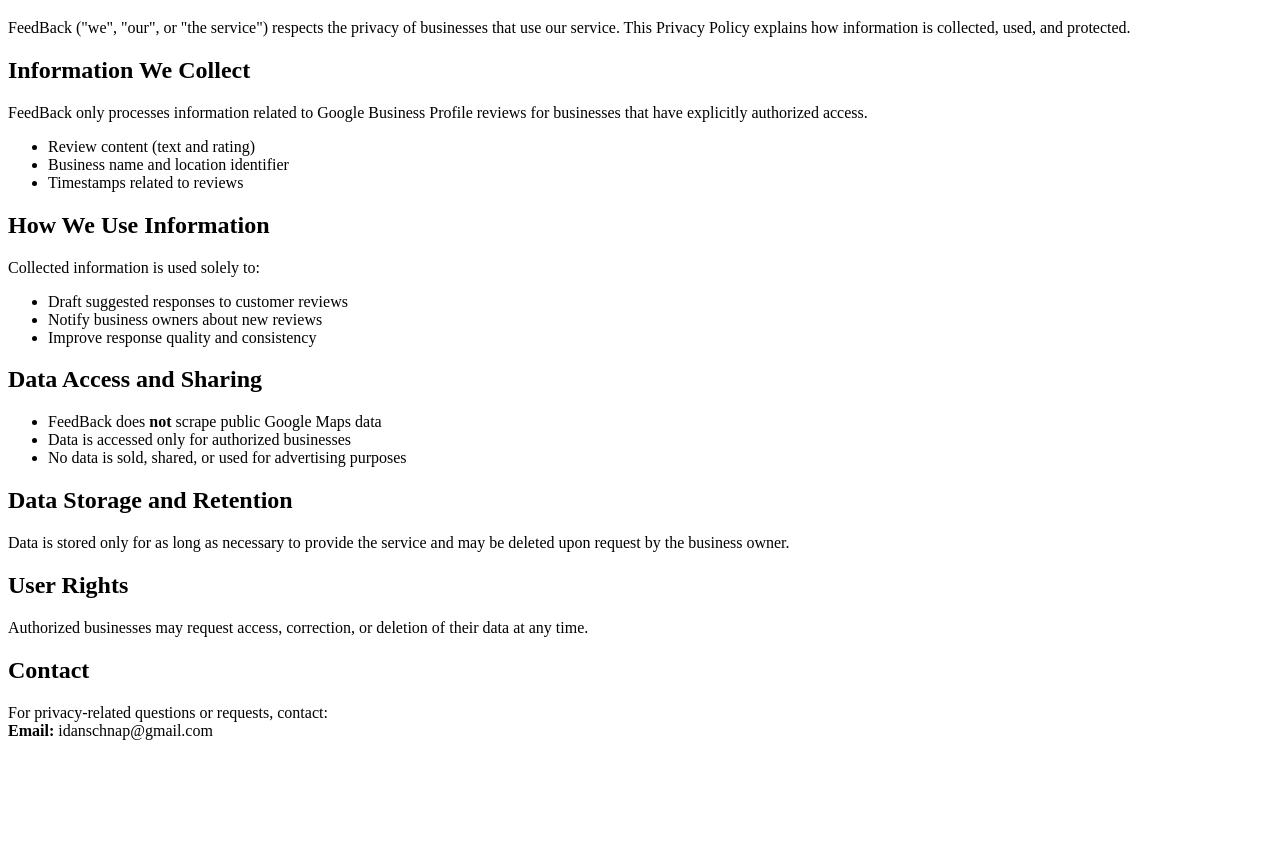
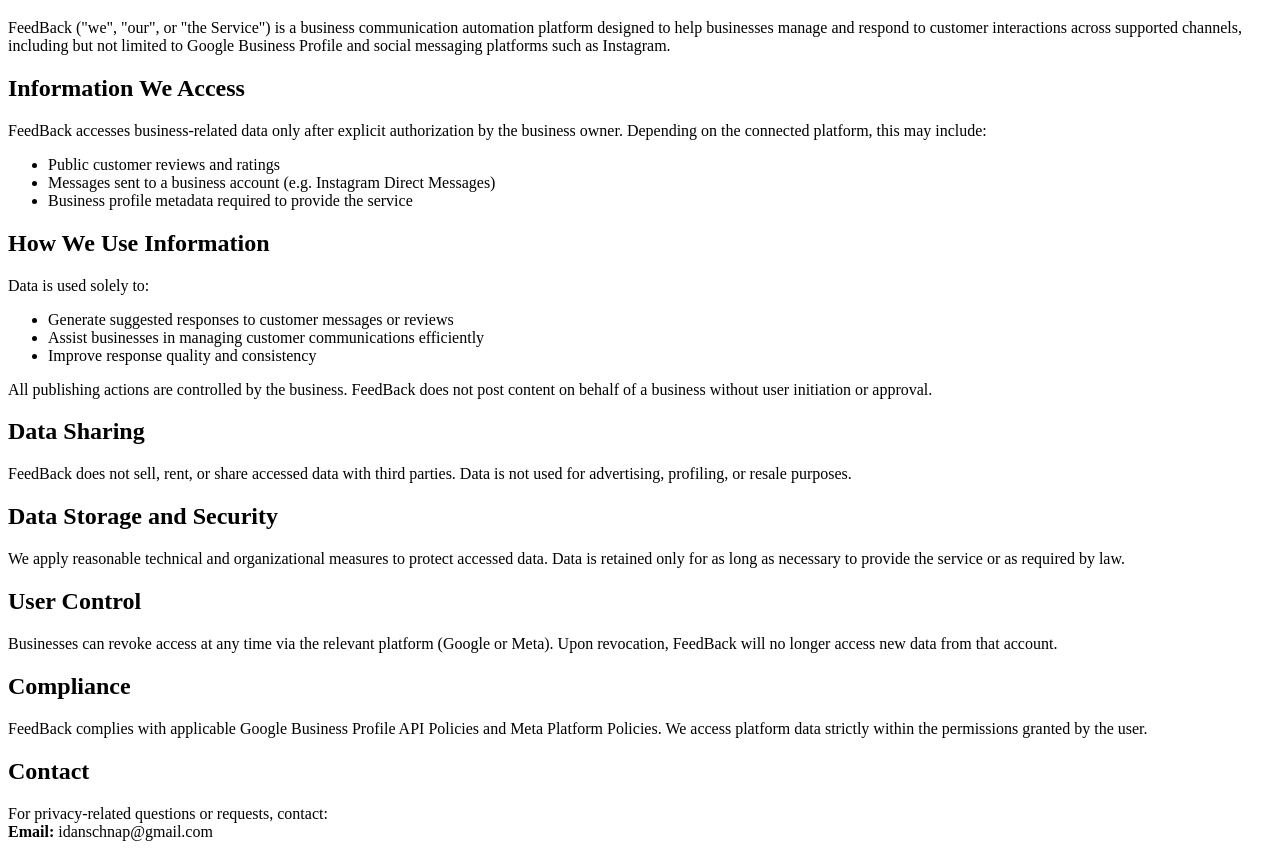
Before and after one commit to FeedBackv1/FeedBack-site, a plain HTML site: page privacy.html in a window 1280 px wide. Shown: the part 61-918 px from the top of the page. Before the commit the page ends 817 px from the top, so only its background shows below. Drawn offline with Linux system fonts and the light colour scheme.

Commit message:
Update privacy.html
adding also privacy for Meta

```diff
--- a/privacy.html
+++ b/privacy.html
@@ -9,47 +9,60 @@
 <h1>Privacy Policy</h1>
 
 <p>
-FeedBack ("we", "our", or "the service") respects the privacy of businesses that use our service.
-This Privacy Policy explains how information is collected, used, and protected.
+FeedBack ("we", "our", or "the Service") is a business communication automation platform
+designed to help businesses manage and respond to customer interactions across supported
+channels, including but not limited to Google Business Profile and social messaging platforms
+such as Instagram.
 </p>
 
-<h2>Information We Collect</h2>
+<h2>Information We Access</h2>
 <p>
-FeedBack only processes information related to Google Business Profile reviews for businesses
-that have explicitly authorized access.
+FeedBack accesses business-related data only after explicit authorization by the business owner.
+Depending on the connected platform, this may include:
 </p>
 <ul>
-  <li>Review content (text and rating)</li>
-  <li>Business name and location identifier</li>
-  <li>Timestamps related to reviews</li>
+  <li>Public customer reviews and ratings</li>
+  <li>Messages sent to a business account (e.g. Instagram Direct Messages)</li>
+  <li>Business profile metadata required to provide the service</li>
 </ul>
 
 <h2>How We Use Information</h2>
 <p>
-Collected information is used solely to:
+Data is used solely to:
 </p>
 <ul>
-  <li>Draft suggested responses to customer reviews</li>
-  <li>Notify business owners about new reviews</li>
+  <li>Generate suggested responses to customer messages or reviews</li>
+  <li>Assist businesses in managing customer communications efficiently</li>
   <li>Improve response quality and consistency</li>
 </ul>
 
-<h2>Data Access and Sharing</h2>
-<ul>
-  <li>FeedBack does <strong>not</strong> scrape public Google Maps data</li>
-  <li>Data is accessed only for authorized businesses</li>
-  <li>No data is sold, shared, or used for advertising purposes</li>
-</ul>
-
-<h2>Data Storage and Retention</h2>
 <p>
-Data is stored only for as long as necessary to provide the service and may be deleted
-upon request by the business owner.
+All publishing actions are controlled by the business. FeedBack does not post content on behalf
+of a business without user initiation or approval.
 </p>
 
-<h2>User Rights</h2>
+<h2>Data Sharing</h2>
 <p>
-Authorized businesses may request access, correction, or deletion of their data at any time.
+FeedBack does not sell, rent, or share accessed data with third parties.
+Data is not used for advertising, profiling, or resale purposes.
+</p>
+
+<h2>Data Storage and Security</h2>
+<p>
+We apply reasonable technical and organizational measures to protect accessed data.
+Data is retained only for as long as necessary to provide the service or as required by law.
+</p>
+
+<h2>User Control</h2>
+<p>
+Businesses can revoke access at any time via the relevant platform (Google or Meta).
+Upon revocation, FeedBack will no longer access new data from that account.
+</p>
+
+<h2>Compliance</h2>
+<p>
+FeedBack complies with applicable Google Business Profile API Policies and Meta Platform Policies.
+We access platform data strictly within the permissions granted by the user.
 </p>
 
 <h2>Contact</h2>
```
